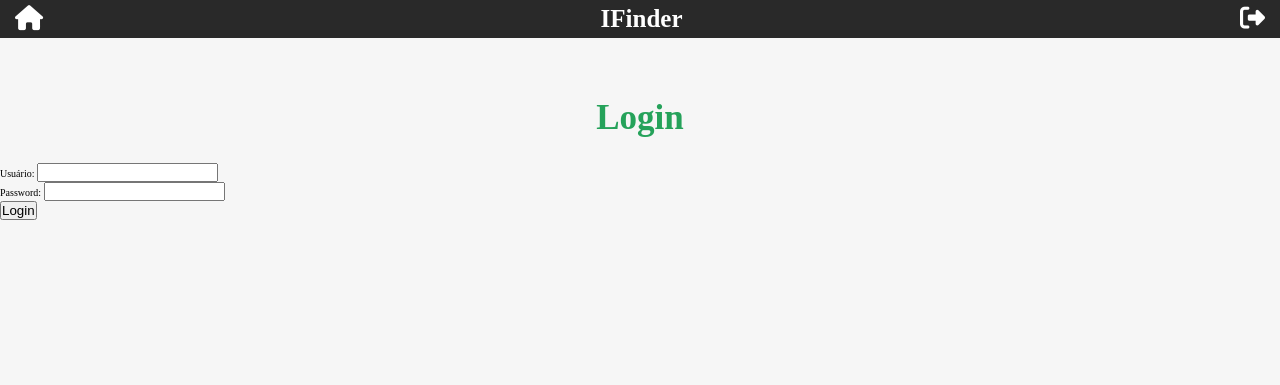
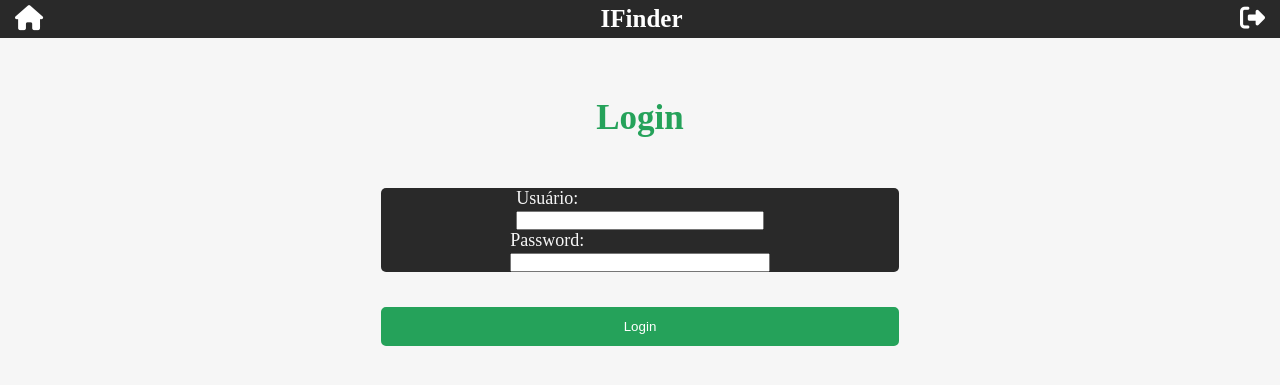
Before and after one commit to soualansousa/IFinder_Django, a Django app: page /login/ in a window 1280 px wide. Shown: the top 385 px of the page. Run offline with Django 5.2, Linux system fonts and the light colour scheme.

Commit message:
estilização

```diff
--- a/ifinder/templates/ifinder/pages/login_page.html
+++ b/ifinder/templates/ifinder/pages/login_page.html
@@ -3,11 +3,15 @@
 {% block title %} | Login{% endblock title %}
 {{% block content %}
     <h1 class="topo-login">Login</h1>
-    <form method="post">
-        {% csrf_token %}
-        {{ form.as_p }}
-        <button type="submit">Login</button>
-    </form>
+   <div class="display-menu-formulario">
+        <form method="post">
+            <div class= "menu-cadastrar">
+                {% csrf_token %}
+                {{ form.as_p }}
+            </div>
+         <button type="submit" class="botao-enviar">Login</button>
+        </form>
+    </div>
 
 
 
```
